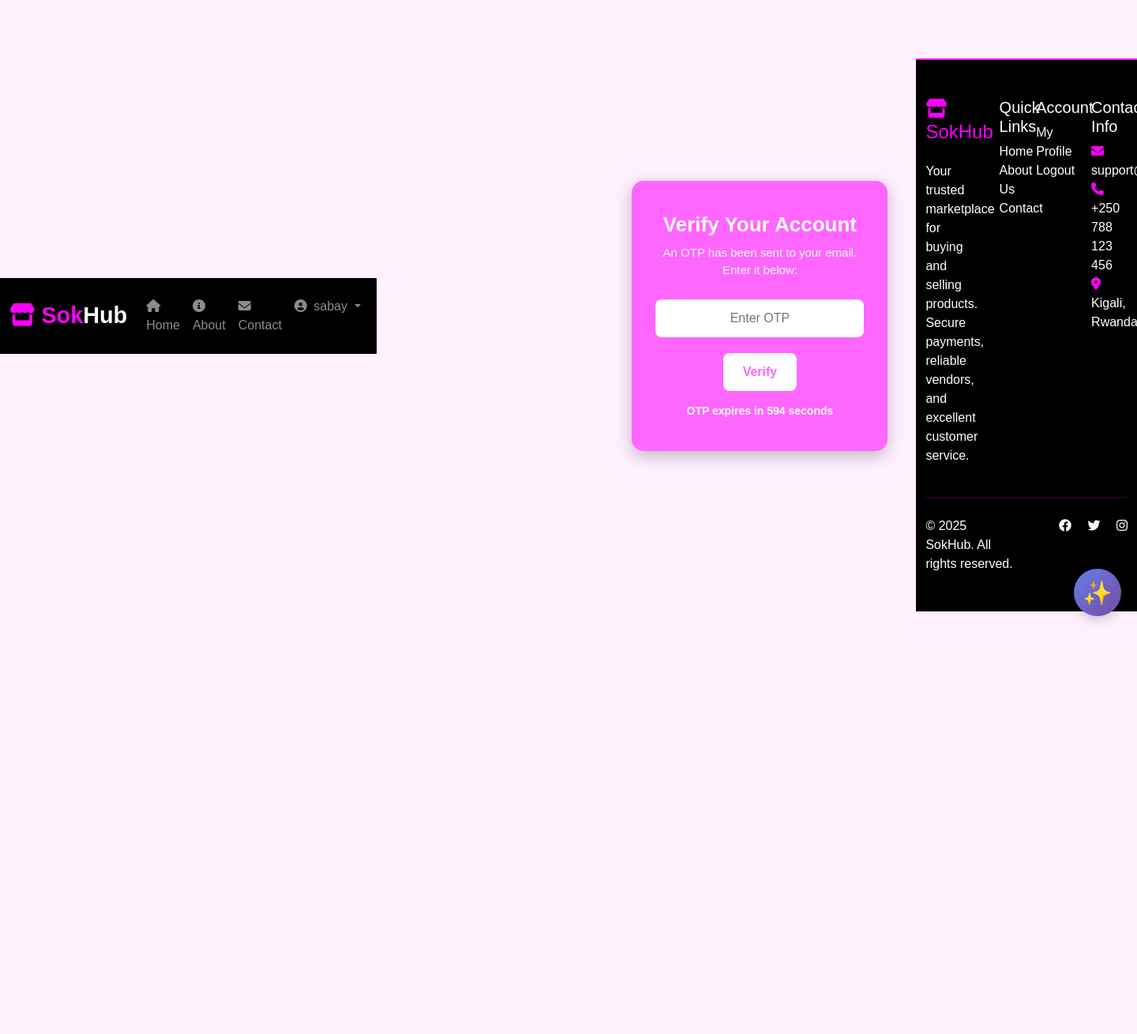
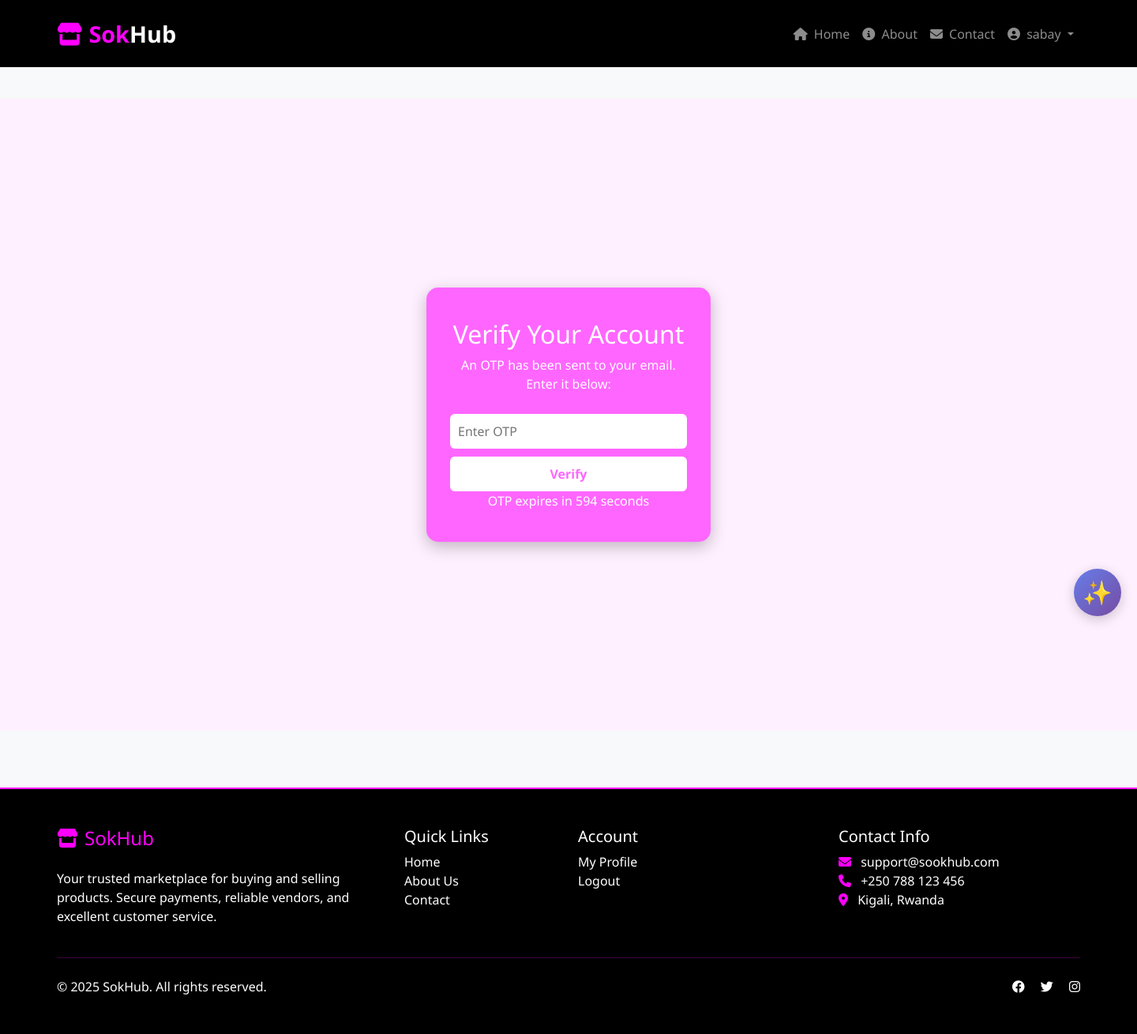
Before and after one commit to N7732/E_market, a Django app: page /customer/verify-otp/11/ in a window 1440 px wide; the page is wider, and only the part inside the window is pictured. Shown: that part at 79% size. Before the commit the page ends 788 px from the top of that part, so only its background shows below. Run offline with Django 5.2, Linux system fonts and the light colour scheme; data comes from the database, SQL or seed files in the repository; both versions use the stored data as it was after the commit.

```diff
--- a/customer/templates/verify_otp.html
+++ b/customer/templates/verify_otp.html
@@ -1,23 +1,16 @@
-
 {% extends "base.html" %}
 {% load static %}
 
+{% block title %}Verify OTP{% endblock %}
+
 {% block content %}
-
-<!DOCTYPE html>
-<html lang="en">
-<head>
-    <meta charset="UTF-8">
-    <title>Verify OTP</title>
 <style>
-        body {
-            font-family: Arial, sans-serif;
-            background-color: #fff0ff;
+    .otp-wrapper {
+        min-height: 100vh;
         display: flex;
         justify-content: center;
         align-items: center;
-            height: 100vh;
-            margin: 0;
+        background-color: #fff0ff;
     }
 
     .otp-container {
@@ -31,83 +24,44 @@
         max-width: 90%;
     }
 
-        .otp-container h2 {
-            margin-bottom: 8px;
-            font-size: 26px;
-            font-weight: bold;
-        }
-
-        .otp-container p {
-            font-size: 15px;
-            margin-bottom: 25px;
-        }
-
     .message {
         padding: 10px;
-            margin-bottom: 15px;
-            border-radius: 5px;
-            font-weight: bold;
+        border-radius: 8px;
+        margin-bottom: 10px;
         color: #fff;
     }
 
-        .message.error {
-            background-color: #ff4d4d;
+    .message.error { background-color: #ff4d4d; }
+    .message.success { background-color: #33cc33; }
+
+    input {
+        width: 100%;
+        padding: 10px;
+        margin: 10px 0;
+        border-radius: 6px;
+        border: none;
     }
 
-        .message.success {
-            background-color: #33cc33;
-        }
-
-        form input[type="text"] {
+    button {
         width: 100%;
-            padding: 12px;
-            margin-bottom: 20px;
-            border-radius: 8px;
+        padding: 10px;
+        border-radius: 6px;
         border: none;
-            font-size: 16px;
-            text-align: center;
-            outline: none;
-        }
-
-        form input[type="text"]:focus {
-            box-shadow: 0 0 5px #fff;
-        }
-
-        form button {
-            background-color: #fff;
+        background: #fff;
         color: #ff66ff;
-            font-size: 16px;
-            padding: 12px 25px;
-            border: none;
-            border-radius: 8px;
+        font-weight: bold;
         cursor: pointer;
-            font-weight: bold;
-            transition: 0.3s;
-        }
-
-        form button:hover {
-            background-color: #ffe6ff;
-        }
-
-        .timer {
-            margin-top: 15px;
-            font-size: 14px;
-            font-weight: bold;
-        }
-
-        .timer span {
-            font-weight: bold;
     }
 </style>
-</head>
-<body>
+
+<div class="otp-wrapper">
     <div class="otp-container">
         <h2>Verify Your Account</h2>
         <p>An OTP has been sent to your email. Enter it below:</p>
 
         {% if messages %}
             {% for message in messages %}
-                <div class="message {% if message.tags == 'error' %}error{% else %}success{% endif %}">
+                <div class="message {{ message.tags }}">
                     {{ message }}
                 </div>
             {% endfor %}
@@ -123,25 +77,22 @@
             OTP expires in <span id="countdown">600</span> seconds
         </div>
     </div>
+</div>
 
 <script>
-        // Smooth countdown timer in seconds
     const countdownElement = document.getElementById('countdown');
     let timeLeft = parseInt(countdownElement.innerText);
 
     const timer = setInterval(() => {
-            if(timeLeft > 0){
+        if (timeLeft > 0) {
             timeLeft--;
             countdownElement.innerText = timeLeft;
         } else {
             clearInterval(timer);
             countdownElement.innerText = "Expired";
-                // Optional: disable form when OTP expires
             document.querySelector('form button').disabled = true;
             document.querySelector('form input').disabled = true;
         }
     }, 1000);
 </script>
-</body>
 {% endblock %}
-</html>
```
Also changed, not shown: db.sqlite3. Lines whose indentation alone changed are shown as unchanged.
